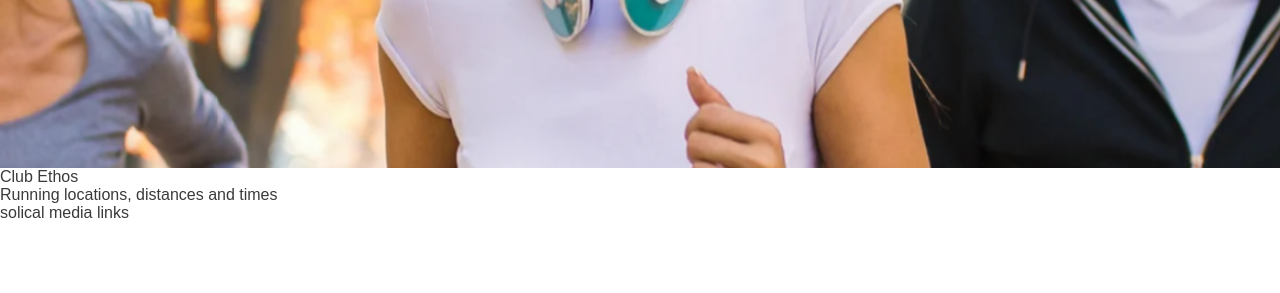
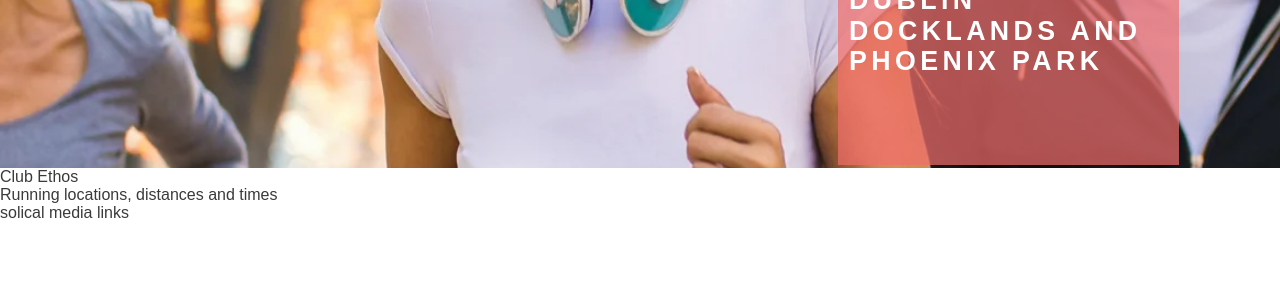
Before and after one commit to Mr-KulwinderSingh/love-running, a plain HTML site: page index.html in a window 1280 px wide. Shown: the part 507-800 px from the top of the page. Drawn offline with Linux system fonts and the light colour scheme.

Commit message:
Add text and style

```diff
--- a/assets/css/style.css
+++ b/assets/css/style.css
@@ -54,13 +54,19 @@ h1, h2 {
     border-bottom: 1px solid #3a3a3a;
 }
 
-/* hero image */
+/* hero image  and cover text*/
 
 #hero-outer {
     height: 600px;
     width: 100%;
     overflow: hidden;
 
+    position: relative;
+
+}
+
+#cover-text, #cover-textr h2{
+    color: #fff;
 }
 
 #hero-image {
@@ -86,3 +92,24 @@ h1, h2 {
         transform: scale(1.1);
     }
 }
+
+#cover-text {
+    font-size: 130%;
+    font-family: Oswald, sans-serif;
+    text-transform: uppercase;
+    letter-spacing: 4px;
+
+    width: 300px;
+    height: 200px;
+
+    padding-top: 40px;
+    padding-left: 10px;
+
+    background-color: rgba(241, 109, 107, .7);
+
+    bottom: 30px;
+    right: 150px;
+
+    position: absolute;
+
+}
--- a/index.html
+++ b/index.html
@@ -33,6 +33,10 @@
     </header>
     <section id="hero-outer">
         <div id="hero-image">
+        <div id="cover-text">
+            <h2>Love Running</h2>
+            <h3>Dublin Docklands and Phoenix Park</h3>
+        </div>
 
         </div>
     </section>
```
